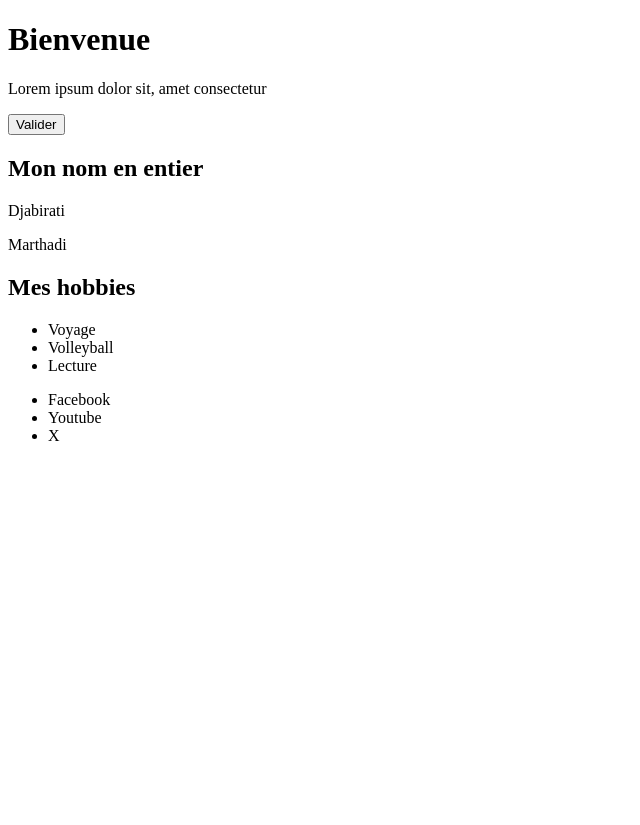
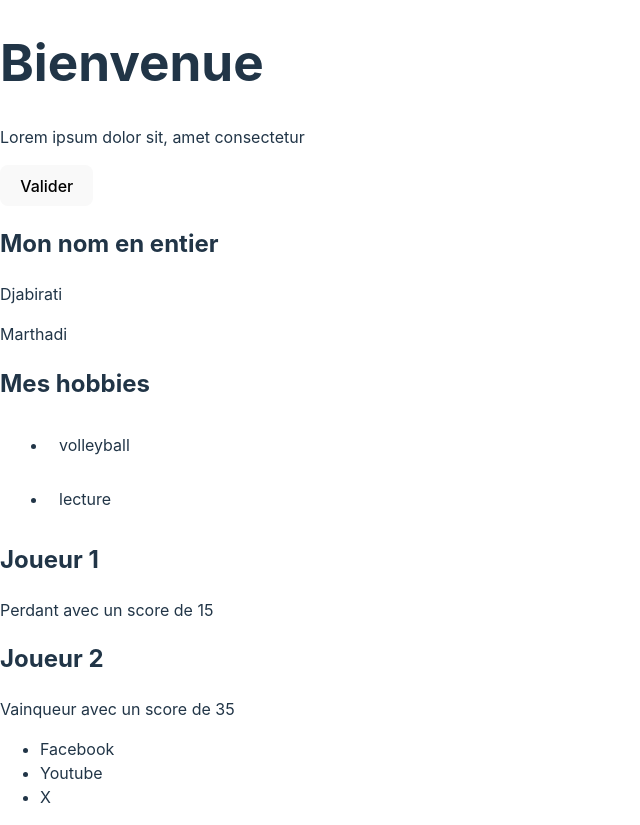
Before and after one commit to djabirati/react-todo, a React (Vite) app: page / in a window 1280 px wide. Shown: the whole page, without its empty margins (0-640 px from the left). Before the commit the page ends 800 px from the top, so only its background shows below. Built offline with nearby package versions, Linux system fonts and the light colour scheme.

Commit message:
Exercice ajout de composant Player

```diff
--- a/src/App.jsx
+++ b/src/App.jsx
@@ -3,7 +3,8 @@ import {Header} from "./components/containers/Header/Header.jsx";
 import {Footer} from "./components/containers/Footer/Footer.jsx";
 import ButtonSubmit from "./components/ui/Button/ButtonSubmit.jsx";
 import {User} from "./components/containers/User/User.jsx";
-
+import './index.css';
+import {Player} from "./components/containers/Player/Player.jsx";
 
 function App() {
 
@@ -13,6 +14,7 @@ function App() {
             <Header />
              <ButtonSubmit />
              <User/>
+             <Player />
             <Footer />
          </div>
 
--- a/src/components/containers/Hobbies/Hobbies.jsx
+++ b/src/components/containers/Hobbies/Hobbies.jsx
@@ -1,11 +1,31 @@
 export function Hobbies() {
+    const hobbiesFromDB = [
+        {
+            id: "fzovf24ZF4234",
+            name: "volleyball",
+        },
+        {
+            id: "esgh53Gef3",
+            name: "lecture",
+        },
+
+    ]
     return (
         <div>
             <h2>Mes hobbies</h2>
             <ul>
-                <li>Voyage</li>
-                <li>Volleyball</li>
-                <li>Lecture</li>
+                {hobbiesFromDB.map((hobby) => {
+                    return (
+                        <li
+                            key={hobby.id}
+                            style={{
+                            padding: "10px",
+                            border: "1px solid white",
+                            margin: "0.5rem",
+                        }}>
+                            {hobby.name}
+                        </li>)
+                })}
             </ul>
         </div>
 )
--- /dev/null
+++ b/src/components/containers/Player/Player.jsx
@@ -0,0 +1,13 @@
+const score1 = 15;
+const score2 = 35;
+
+export function Player() {
+    return (
+        <div>
+            <h2>Joueur 1</h2>
+            <p>{score1 > 20 ? `Vainqueur avec un score de ${score1}` : `Perdant avec un score de ${score1}`}</p>
+            <h2>Joueur 2</h2>
+            <p>{score2 > 20 ? `Vainqueur avec un score de ${score2}` : `Perdant avec un score de ${score2}`}</p>
+        </div>
+    );
+}
```
